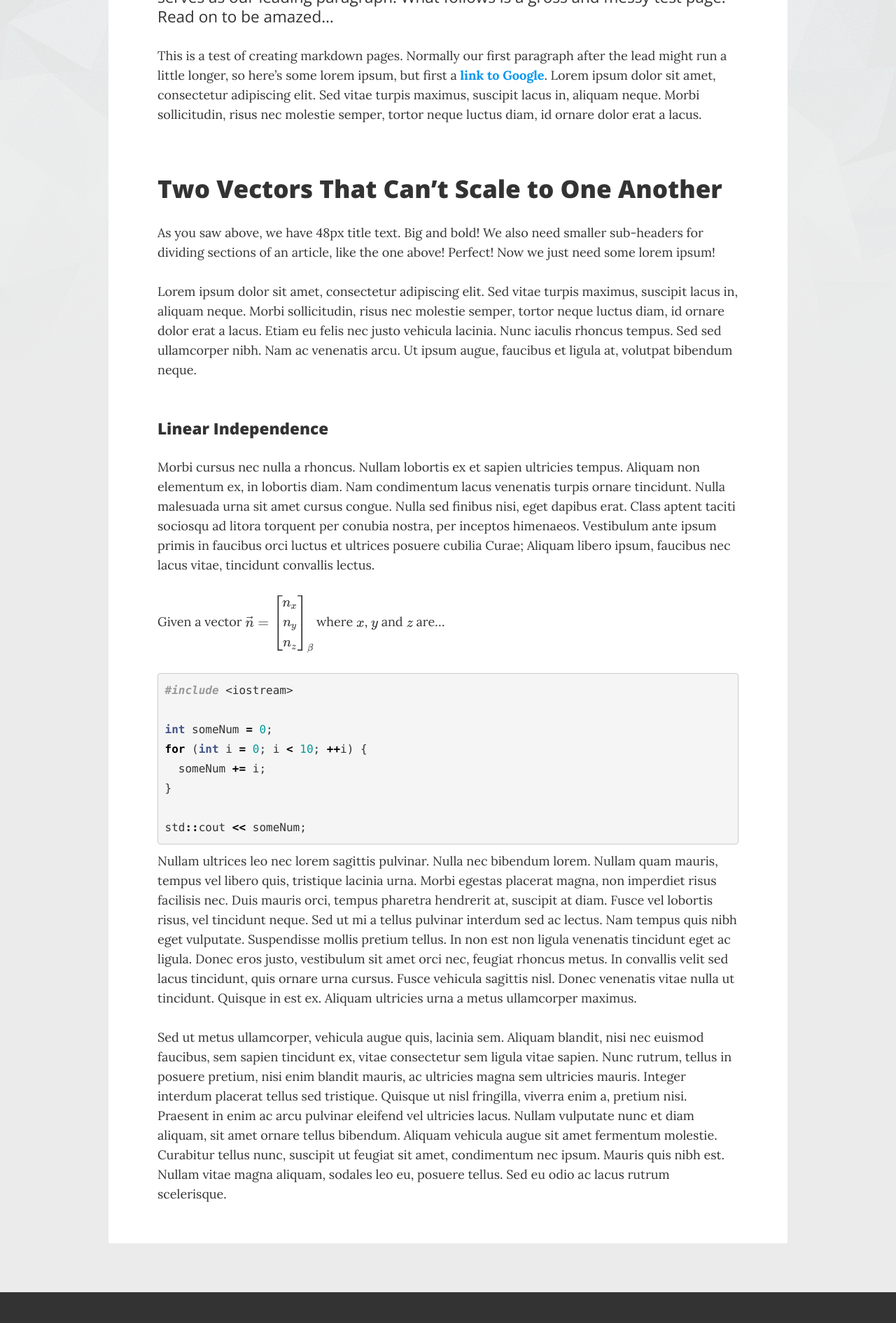
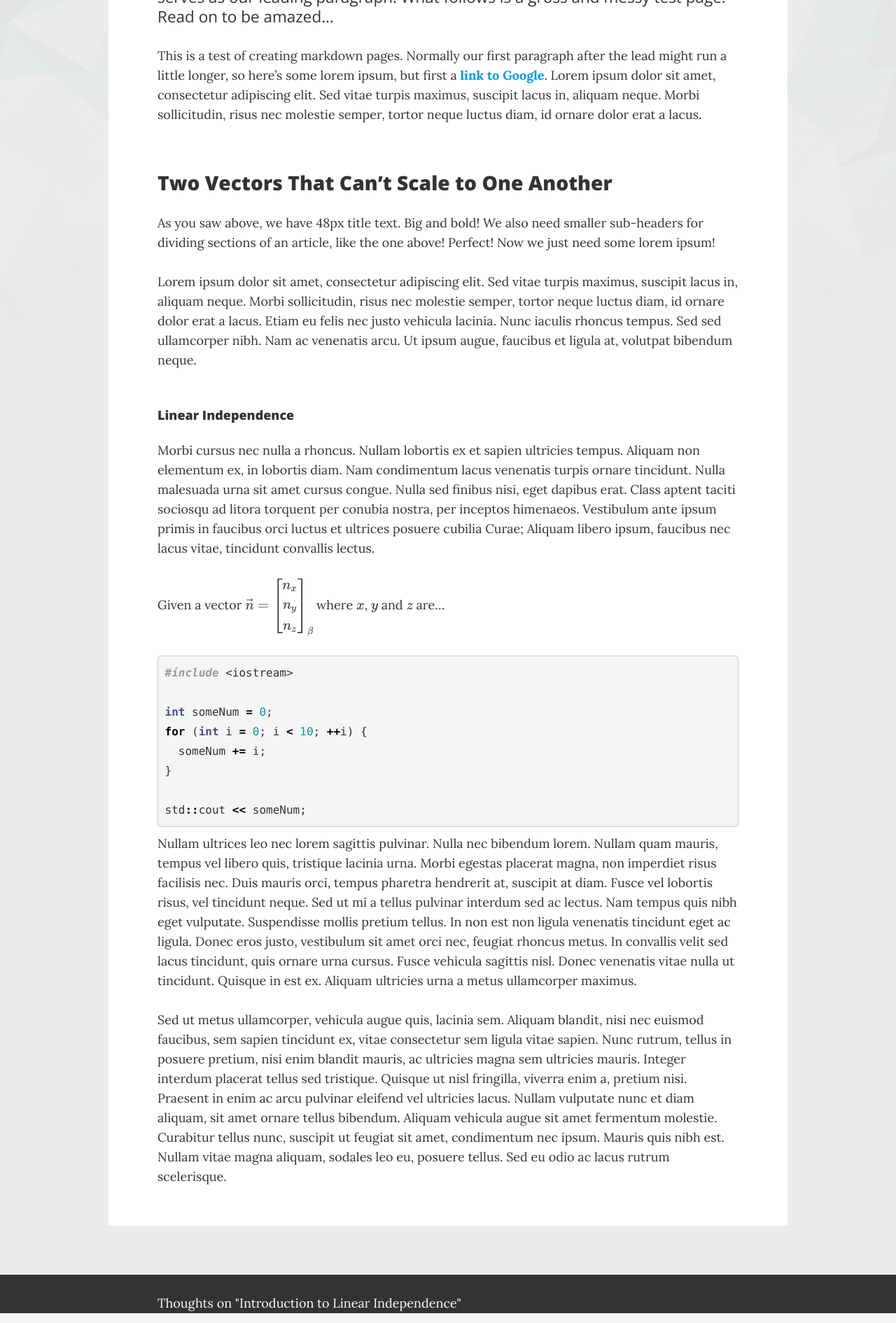
Before and after one commit to aarondgordon/aarondgordon.github.io, a Jekyll site: the page built from _posts/2016-8-24-introduction-to-spanning-sets-linear-independence-and-the-vector-space-basis.md, in a window 1280 px wide. Shown: the part 859-2750 px from the top of the page at 70% size. Built offline with Jekyll 4.4.1, drawn with Linux system fonts in a browser that asks for light colours; nearby versions of some CDN libraries; formulas are drawn with MathJax 3; comment, search, counter and statistics services are not loaded.

Commit message:
Update layout.css

```diff
--- a/assets/css/layout.css
+++ b/assets/css/layout.css
@@ -341,17 +341,17 @@ a.btn-cover:hover, a.btn-cover:active {
 
 .h1, h1 {
   font-size: 3.10em; /* 55.8px/18px */
-  line-height: 1.26em; /* 5 x baseline | 70px/55.8px */
+  line-height: 1.26; /* 5 x baseline | 70px/55.8px */
 }
 
 .h2, h2 {
-  font-size: 1.95em; /* 35.1px/18px */
-  line-height: 1.2; /* 3 x baseline | 42px/35.1px*/
+  font-size: 1.57em; /* 28.26px/18px */
+  line-height: 1.49; /* 3 x baseline | 42px/28.26px*/
 }
 
 .h3, h3 {
-  font-size: 1.25em; /* 22.5px/18px */
-  line-height: 1.24; /* 2 x baseline | 28px/22.5px */
+  font-size: 1em; /* 18px/18px */
+  line-height: 1.56; /* 2 x baseline | 28px/18px */
 }
 
 .container-post .h1, .container-post h1 {
@@ -362,6 +362,11 @@ a.btn-cover:hover, a.btn-cover:active {
 .container-post .h2, .container-post h2 {
   margin-top: 1.2em; /* 3 x baseline | 42px/35.1px */
   margin-bottom: 0.8em; /* 2 x baseline | 28px/35.1px */
+}
+
+.container-comments .h2, .container-comments h2 {
+  margin-top: 0.5em; /* 1 x baseline | 14px/28.26px */
+  margin-bottom: 1em; /* 2 x baseline | 28px/28.26px */
 }
 
 .container-post .h3, .container-post h3 {
@@ -422,7 +427,6 @@ ul a {
 
 .comments-wrapper {
   background: #333;
-  color: #fff;
 }
 
 .comments-wrapper a {
@@ -431,21 +435,13 @@ ul a {
 
 .container-comments {
   padding: 0.778em; /* 14px/18px */
+  color: #fff;
 }
 
 @media (min-width: 768px) {
   .container-comments {
     padding: 0 3.89em; /* 70px/18px */
   }
-}
-
-.container-comments-title {
-  margin-top: 0.5em; /* 1 x baseline | 14px/28.26px */
-  margin-bottom: 1em; /* 2 x baseline | 28px/28.26px */
-  font-family: 'Open Sans', sans-serif;
-  font-weight: 800;
-  font-size: 1.57em; /* 28.26px/18px */
-  line-height: 1.49; /* 3 x baseline | 42px/28.26px*/
 }
 
 @media (min-width: 768px) {
```
